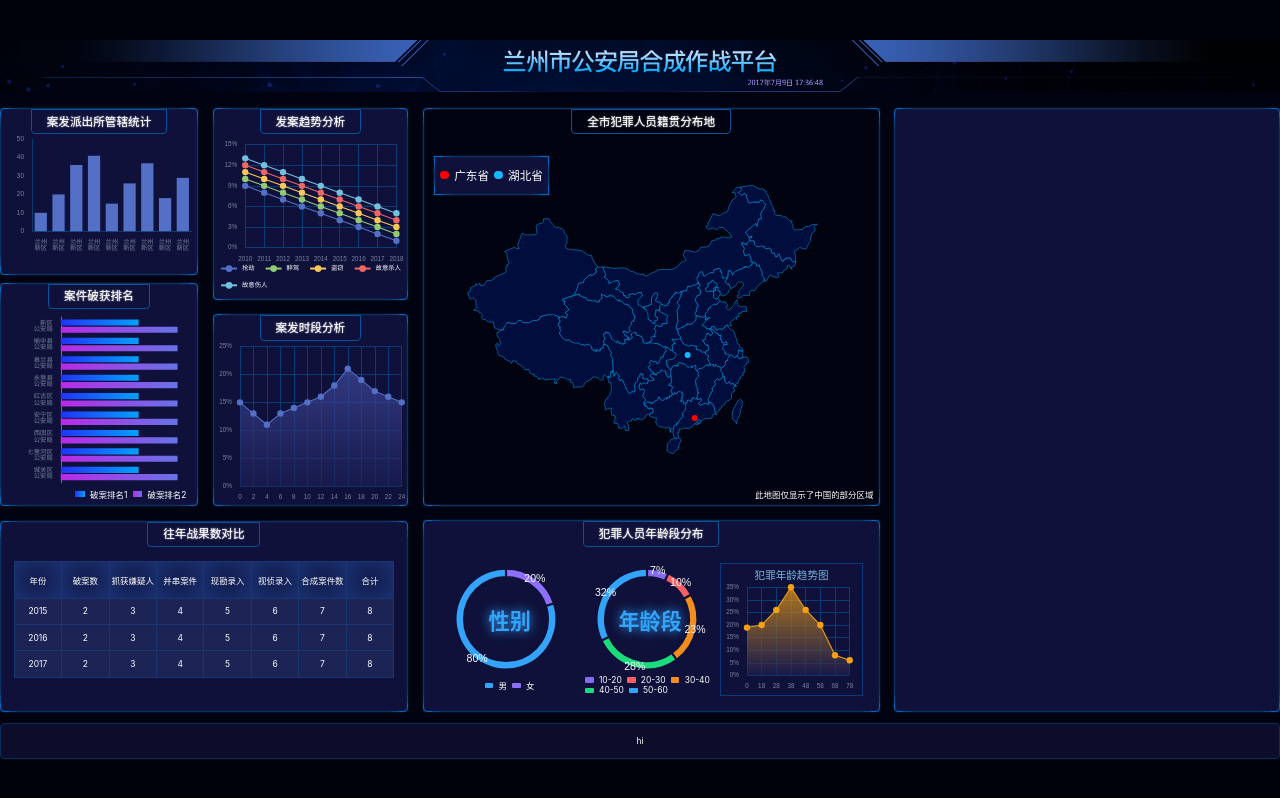
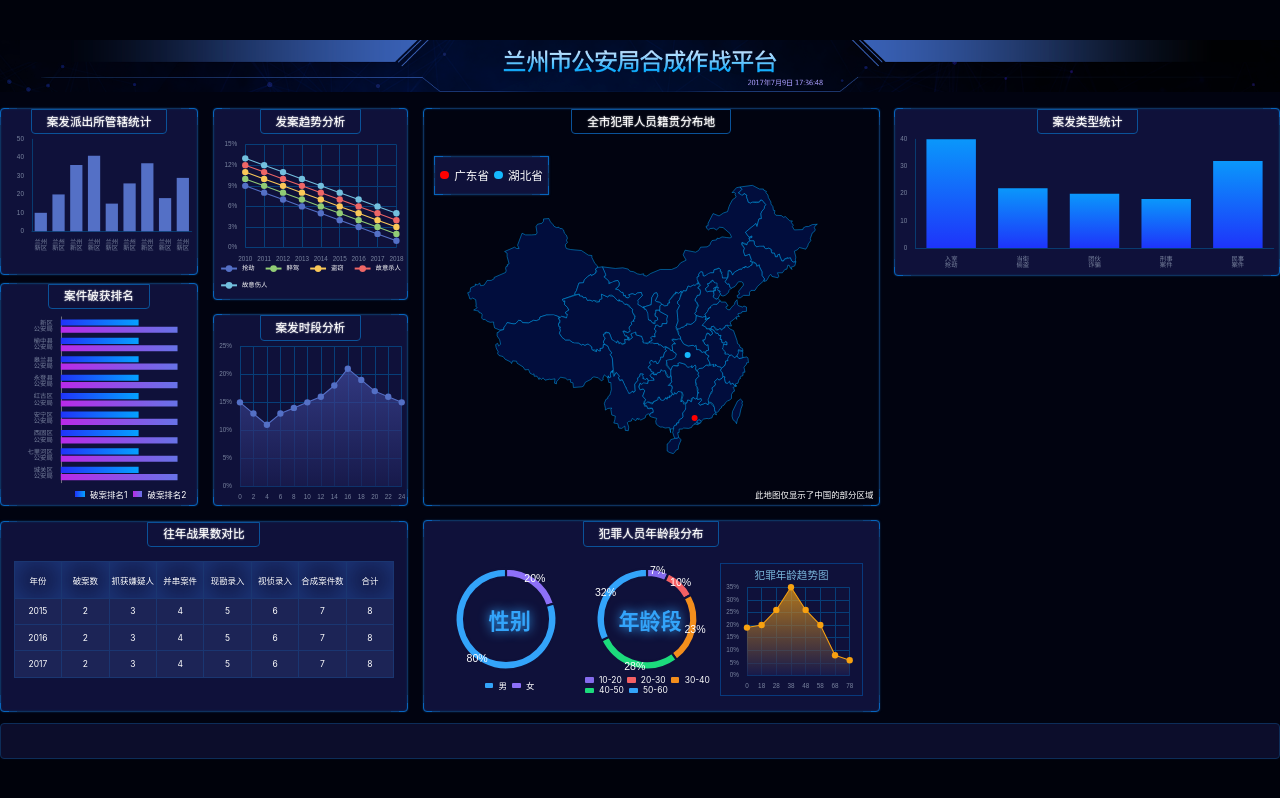
Before and after one commit to rustinliu/Large-screen, a React (Vite) app: page /#/ in a window 1280 px wide. Built offline with nearby package versions, Linux system fonts and the light colour scheme.

Commit message:
完成chart10

```diff
--- /dev/null
+++ b/src/components/chart-10.tsx
@@ -0,0 +1,58 @@
+import React, { useEffect, useRef } from 'react';
+import * as echarts from 'echarts';
+import { createEchartsOptions } from '../shared/create-echarts-options';
+
+export const Chart10 = () => {
+    const divRef = useRef(null);
+    useEffect(() => {
+        var myChart = echarts.init(divRef.current);
+        myChart.setOption(
+            createEchartsOptions({
+                xAxis: {
+                    data: ['入室抢劫', '当街偷盗', '团伙诈骗', '刑事案件', '民事案件'],
+                    axisTick: { show: false },
+                    axisLine: {
+                        lineStyle: { color: '#083B70' },
+                    },
+                    axisLabel: {
+                        formatter(val) {
+                            if (val.length > 2) {
+                                const array = val.split('');
+                                array.splice(2, 0, '\n');
+                                return array.join('');
+                            } else {
+                                return val;
+                            }
+                        },
+                    },
+                },
+
+                yAxis: {
+                    splitLine: { show: false },
+                    axisLine: {
+                        show: true,
+                        lineStyle: { color: '#083B70' },
+                    },
+                },
+                series: [
+                    {
+                        type: 'bar',
+                        data: [40, 22, 20, 18, 32],
+                        color: new echarts.graphic.LinearGradient(0, 0, 0, 1, [
+                            {
+                                offset: 0,
+                                color: '#0A97FB',
+                            },
+                            {
+                                offset: 1,
+                                color: '#1E34FA',
+                            },
+                        ]),
+                    },
+                ],
+            })
+        );
+    }, []);
+
+    return <div ref={divRef} className='chart'></div>;
+};
--- a/src/pages/home.scss
+++ b/src/pages/home.scss
@@ -115,7 +115,8 @@
         .anfashiduan,
         .zhanguo,
         .jiguan,
-        .nianlingdu {
+        .nianlingdu,
+        .anfaleixing {
             height: px(315);
             display: flex;
             flex-direction: column;
--- a/src/pages/home.tsx
+++ b/src/pages/home.tsx
@@ -10,7 +10,7 @@ import { Chart6 } from '../components/chart-6';
 import { Chart7 } from '../components/chart-7';
 import { Chart8 } from '../components/chart-8';
 import { Chart9 } from '../components/chart-9';
-
+import { Chart10 } from '../components/chart-10';
 export const Home = () => {
     return (
         <div className='home'>
@@ -38,9 +38,18 @@ export const Home = () => {
                         </div>
                     </div>
                 </section>
-                <section className='bordered section5'></section>
+                <section className='section5'>
+                    <div className='bordered row1 anfaleixing'>
+                        <h2>案发类型统计</h2>
+                        <div className='charts'>
+                            <Chart10 />
+                        </div>
+                    </div>
+                </section>
             </main>
-            <footer>hi</footer>
+            <footer>
+                <a href='//github.com/rustinliu'></a>
+            </footer>
         </div>
     );
 };
```
